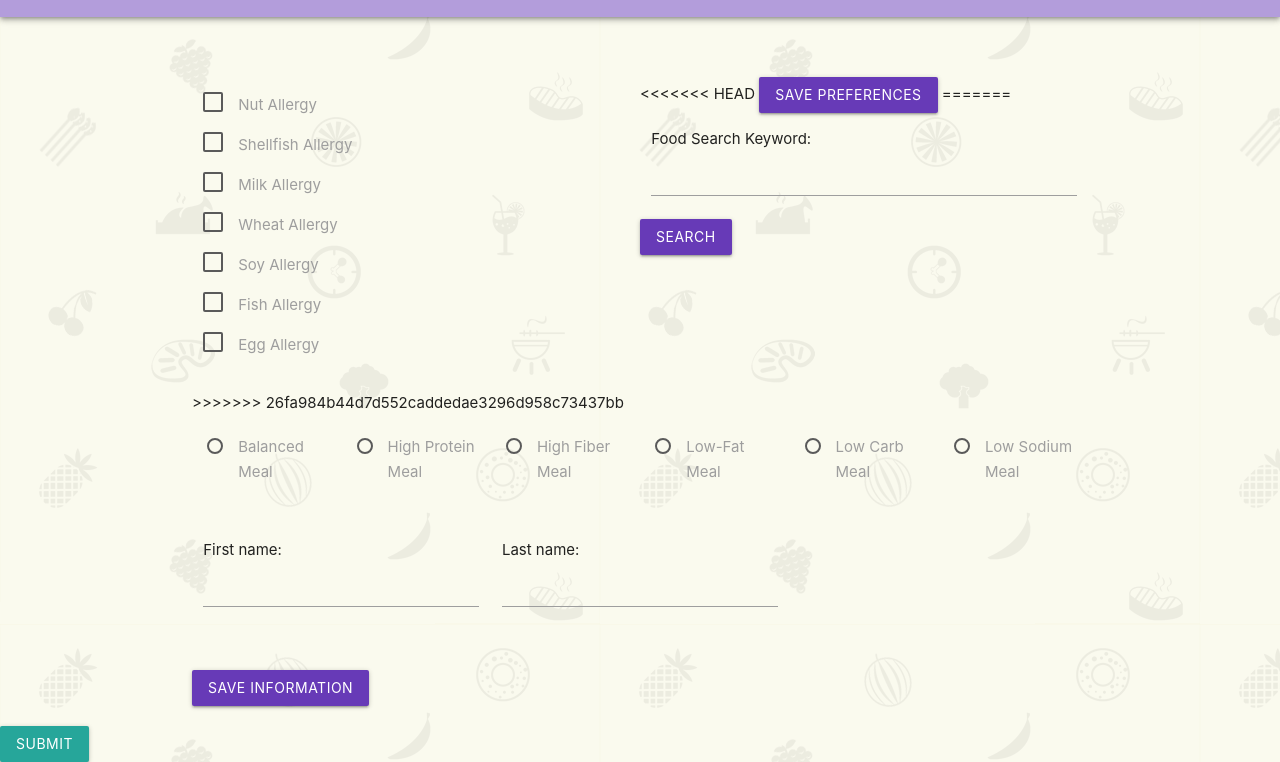
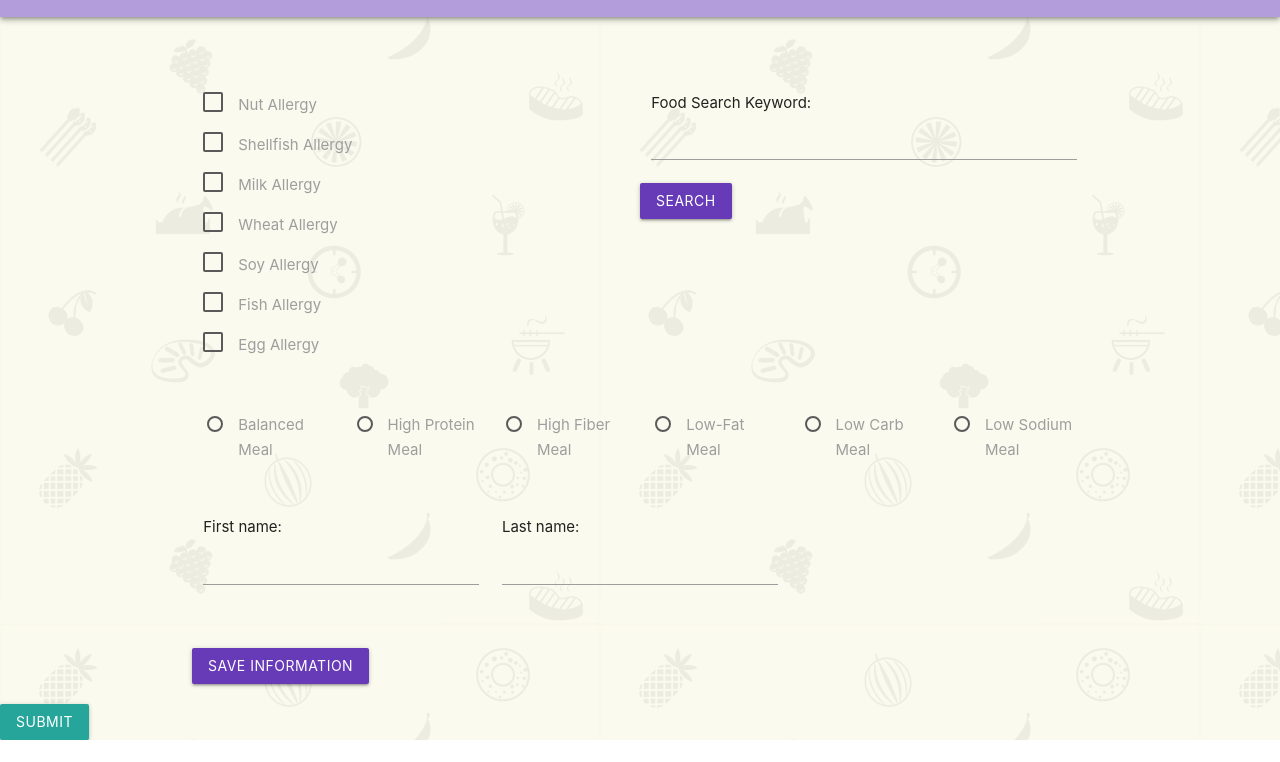
Before and after one commit to berrybrendan/Daily-Snack-Retrieval, a plain HTML site: page index.html in a window 1280 px wide. Shown: the part 76-838 px from the top of the page. After the commit the page ends 816 px from the top, so only its background shows below. Drawn offline with nearby package versions, Linux system fonts and the light colour scheme; no server answers.

Commit message:
Update index.html

```diff
--- a/index.html
+++ b/index.html
@@ -67,9 +67,6 @@
       </p>
     </form>
 
-<<<<<<< HEAD
-    <button id="preferences" class="btn deep-purple"><span>Save Preferences</span></button>
-=======
     <div class="input-field col s6">
         Food Search Keyword: <input id="foodtype" type="text" name="foodtype">
         <br>
@@ -80,7 +77,6 @@
           </button>
         </div>
       </div>
->>>>>>> 26fa984b44d7d552caddedae3296d958c73437bb
   </div>
 
   <div class="container meal-type">
```
